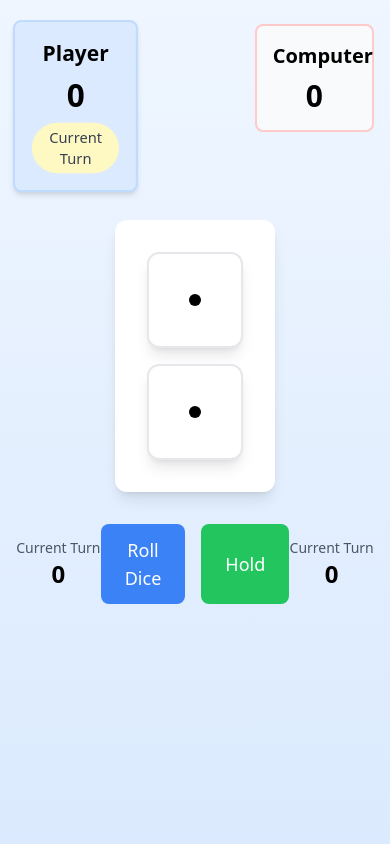
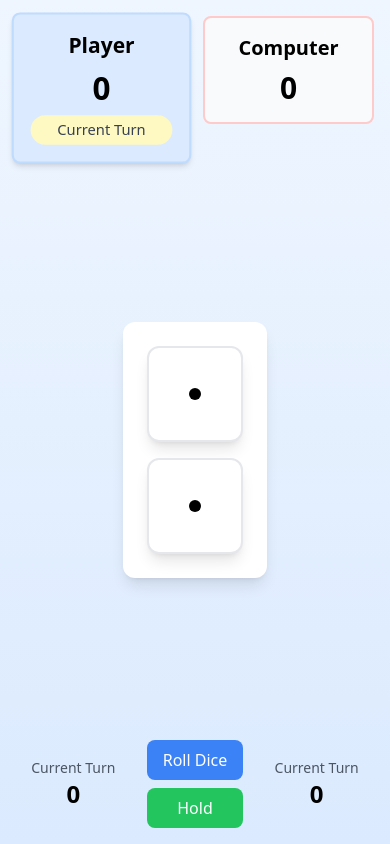
Before and after one commit to mmorris515/pig-game-new, a React (Vite) app: page / in a window 390 px wide. Built offline with nearby package versions, Linux system fonts and the light colour scheme; a web font is replaced by a local one.

Commit message:
Update game layout for positioning and responsiveness

```diff
--- a/src/pages/Game/Game.tsx
+++ b/src/pages/Game/Game.tsx
@@ -1,4 +1,3 @@
-// src/components/Game/Game.tsx
 import React, { useEffect } from "react";
 import { useAppDispatch, useAppSelector } from "../../hooks";
 import {
@@ -38,9 +37,10 @@ export const Game: React.FC = () => {
   };
 
   return (
-    <div className="min-h-screen bg-gradient-to-b from-blue-50 to-blue-100 py-6">
-      <div className="max-w-4xl mx-auto px-4 h-full flex flex-col justify-between gap-8">
+    <div className="min-h-screen bg-gradient-to-b from-blue-50 to-blue-100">
+      <div className="h-screen flex flex-col p-4 sm:p-6">
         {gameOver ? (
+          <div className="flex-grow flex items-center justify-center">
             <div className="text-center bg-white rounded-xl p-8 shadow-lg">
               <h1 className="text-4xl font-bold mb-4 text-blue-600">
                 {players[winner!].name} wins!
@@ -53,34 +53,37 @@ export const Game: React.FC = () => {
                 Play Again
               </button>
             </div>
+          </div>
         ) : (
           <>
-            {/* Container Div */}
-            <div className="flex justify-between items-center">
-              {/* Header Scores */}
-              <div className="flex justify-between w-full max-w-4xl mx-auto">
-                {players.map((player, index) => (
-                  <div key={`header-${player.id}`} className="w-1/3">
+            {/* Top Section - Player Total Scores */}
+            <div className="flex justify-between items-start gap-4 mb-8">
+              <div className="flex-1 flex justify-center">
                 <PlayerScore
-                      player={player}
-                      isActive={activePlayer === index}
+                  player={players[0]}
+                  isActive={activePlayer === 0}
                   type="header"
                 />
               </div>
-                ))}
+              <div className="flex-1 flex justify-center">
+                <PlayerScore
+                  player={players[1]}
+                  isActive={activePlayer === 1}
+                  type="header"
+                />
               </div>
             </div>
 
-            {/* Dice */}
-            <div className="flex justify-center items-center">
-              <div className="bg-white rounded-xl p-8 shadow-lg">
+            {/* Middle Section - Dice */}
+            <div className="flex-grow flex justify-center items-center">
+              <div className="bg-white rounded-xl p-6 sm:p-8 shadow-lg">
                 <DicePair values={dice} isRolling={isRolling} />
               </div>
             </div>
 
-            {/* Footer Scores and Buttons */}
-            <div className="flex justify-between items-center w-full max-w-4xl mx-auto">
-              <div className="w-1/3">
+            {/* Bottom Section - Current Scores and Buttons */}
+            <div className="flex justify-between items-center gap-4 mt-8">
+              <div className="flex-1 flex justify-center">
                 <PlayerScore
                   player={players[0]}
                   isActive={activePlayer === 0}
@@ -89,29 +92,29 @@ export const Game: React.FC = () => {
               </div>
 
               {!players[activePlayer].isComputer && (
-                <div className="flex space-x-4">
+                <div className="flex flex-col sm:flex-row gap-2 sm:gap-4">
                   <button
                     onClick={handleRoll}
                     disabled={isRolling}
-                    className="bg-blue-500 text-white px-6 py-3 rounded-lg text-lg
+                    className="bg-blue-500 text-white px-4 sm:px-6 py-2 sm:py-3 rounded-lg text-base sm:text-lg
                       hover:bg-blue-600 disabled:bg-blue-300 disabled:cursor-not-allowed
-                      transform hover:scale-105 transition-all"
+                      transform hover:scale-105 transition-all whitespace-nowrap"
                   >
                     Roll Dice
                   </button>
                   <button
                     onClick={() => dispatch(hold())}
                     disabled={isRolling}
-                    className="bg-green-500 text-white px-6 py-3 rounded-lg text-lg
+                    className="bg-green-500 text-white px-4 sm:px-6 py-2 sm:py-3 rounded-lg text-base sm:text-lg
                       hover:bg-green-600 disabled:bg-green-300 disabled:cursor-not-allowed
-                      transform hover:scale-105 transition-all"
+                      transform hover:scale-105 transition-all whitespace-nowrap"
                   >
                     Hold
                   </button>
                 </div>
               )}
 
-              <div className="w-1/3">
+              <div className="flex-1 flex justify-center">
                 <PlayerScore
                   player={players[1]}
                   isActive={activePlayer === 1}
```
Lines whose indentation alone changed are shown as unchanged.
